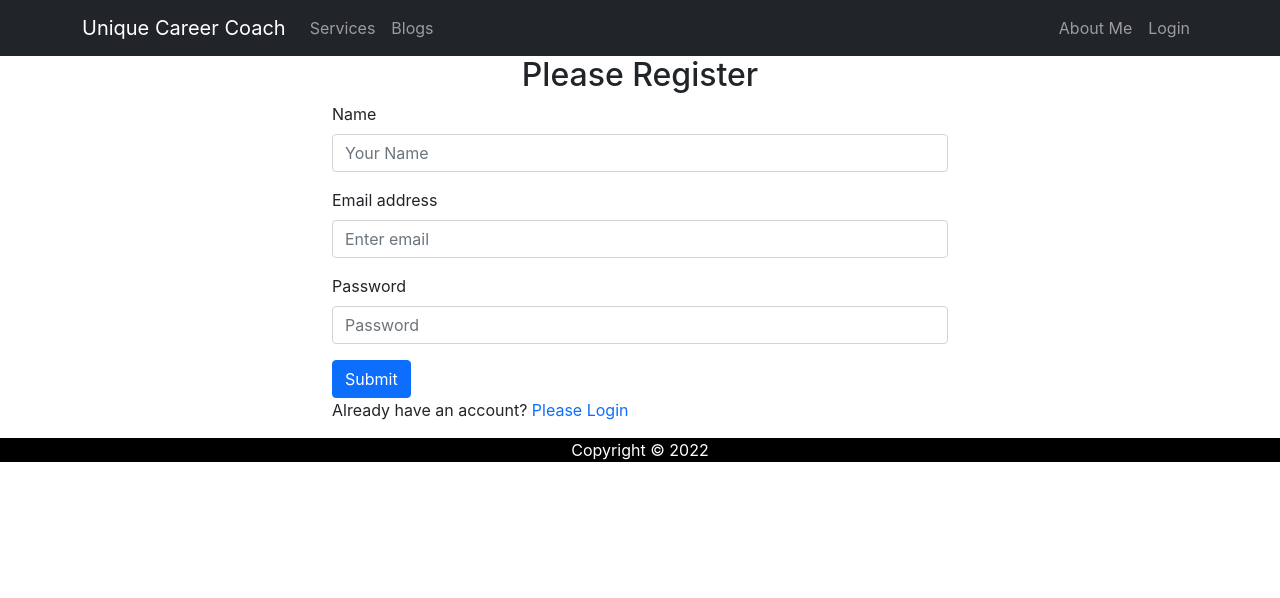
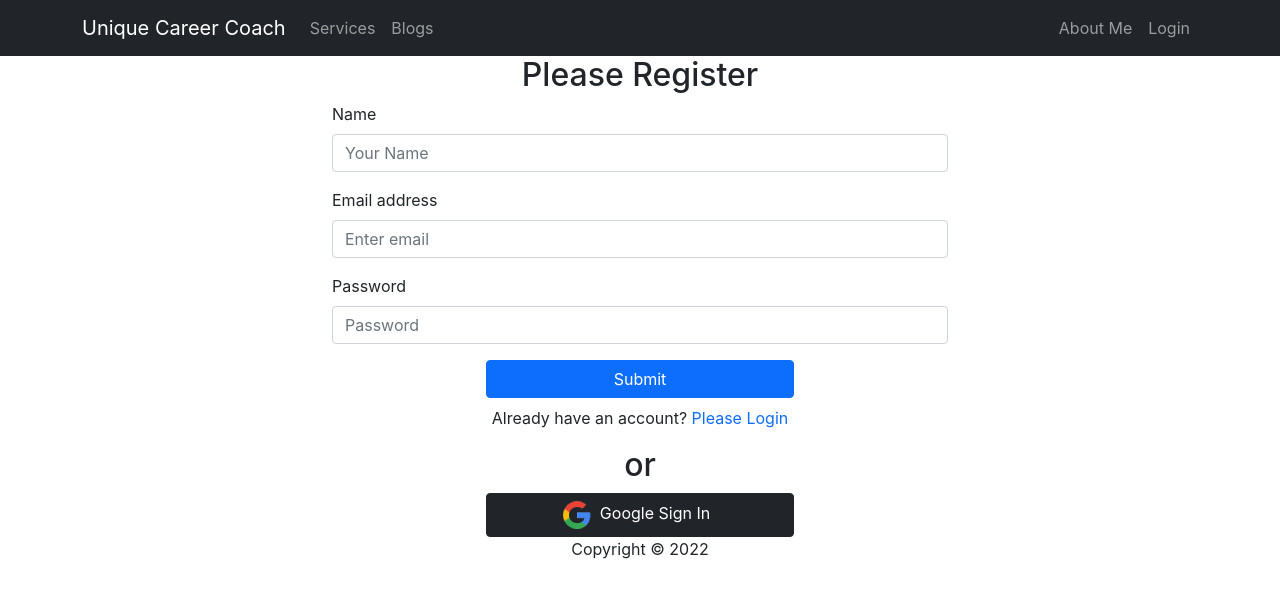
Before and after one commit to AtiqRahman1/unique-career-coach-assignment10, a React (Create React App) app: page /register in a window 1280 px wide. Shown: the top 598 px of the page. Built offline with nearby package versions, Linux system fonts and the light colour scheme; no server answers.

Commit message:
google login added

```diff
--- a/src/App.js
+++ b/src/App.js
@@ -2,12 +2,14 @@ import { Route, Routes } from 'react-router-dom';
 import './App.css';
 import AboutMe from './components/AboutMe/AboutMe';
 import Blogs from './components/Blogs/Blogs';
+import Checkout from './components/Checkout/Checkout';
 import Footer from './components/Footer/Footer';
 import Header from './components/Header/Header';
 import Home from './components/Home/Home';
 import Login from './components/Login/Login';
 import NotFound from './components/NotFound/NotFound';
 import Register from './components/Register/Register';
+import RequireAuth from './components/RequireAuth/RequireAuth';
 
 
 function App() {
@@ -21,6 +23,11 @@ function App() {
         <Route path='/aboutme' element={<AboutMe></AboutMe>}></Route>
         <Route path='/login' element={<Login></Login>}></Route>
         <Route path='/register' element={<Register></Register>}></Route>
+        <Route path='/checkout' element={
+          <RequireAuth>
+            <Checkout></Checkout>
+          </RequireAuth>
+        }></Route>
         <Route path='*' element={<NotFound></NotFound>}></Route>
 
       </Routes>
--- /dev/null
+++ b/src/components/Checkout/Checkout.js
@@ -0,0 +1,14 @@
+import React from 'react';
+
+const Checkout = () => {
+
+    return (
+        <div className='d-grid gap-2 col-4 mx-auto'>
+            <h2>Please check your booking</h2>
+            <button className='btn btn-outline-dark'>Confirm</button>
+
+        </div>
+    );
+};
+
+export default Checkout;
--- a/src/components/Footer/Footer.js
+++ b/src/components/Footer/Footer.js
@@ -4,7 +4,7 @@ const Footer = () => {
     const today = new Date();
     const year = today.getFullYear();
     return (
-        <footer className='bg-black text-center text-white'>
+        <footer className='text-center'>
             <p>Copyright © {year}</p>
         </footer>
     );
--- /dev/null
+++ b/src/components/GoogleLogin/GoogleLogin.js
@@ -0,0 +1,34 @@
+import React from 'react';
+import { useSignInWithGoogle } from 'react-firebase-hooks/auth';
+import { useNavigate } from 'react-router-dom';
+import auth from '../../firebase.init';
+import google from '../../images/google.png'
+
+const GoogleLogin = () => {
+    const [signInWithGoogle, user, loading, error] = useSignInWithGoogle(auth);
+    const navigate = useNavigate();
+    let errorElement;
+    if (user) {
+        navigate('/home')
+    }
+
+    if (error) {
+        errorElement = <div>
+            <p className='text-danger'>Error: {error.message}</p>
+        </div>
+
+    }
+    return (
+        <div>
+            <h2 className='text-center'>or</h2>
+            {errorElement}
+            <div className='d-grid gap-2 col-6 mx-auto'>
+                <button onClick={() => signInWithGoogle()} className='btn btn-dark'>
+                    <img src={google} alt="" />
+                    <span className='px-2'>Google Sign In</span></button>
+            </div>
+        </div>
+    );
+};
+
+export default GoogleLogin;
--- a/src/components/Header/Header.js
+++ b/src/components/Header/Header.js
@@ -1,24 +1,36 @@
+import { signOut } from 'firebase/auth';
 import React from 'react';
 import { Container, Nav, Navbar } from 'react-bootstrap';
+import { useAuthState } from 'react-firebase-hooks/auth';
 import { Link } from 'react-router-dom';
+import auth from '../../firebase.init';
 
 const Header = () => {
+    const [user] = useAuthState(auth);
+
+    const handleSignout = () => {
+        signOut(auth)
+    }
     return (
         <>
             <Navbar collapseOnSelect expand="lg" sticky='top' bg="dark" variant="dark">
                 <Container>
-                    <Navbar.Brand href="#home">Unique Career Coach</Navbar.Brand>
+                    <Navbar.Brand as={Link} to="home">Unique Career Coach</Navbar.Brand>
                     <Navbar.Toggle aria-controls="responsive-navbar-nav" />
                     <Navbar.Collapse id="responsive-navbar-nav">
                         <Nav className="me-auto">
                             <Nav.Link href="#services">Services</Nav.Link>
-                            <Nav.Link href="#blogs">Blogs</Nav.Link>
+                            <Nav.Link as={Link} to="blogs">Blogs</Nav.Link>
                         </Nav>
                         <Nav>
                             <Nav.Link as={Link} to="aboutme">About Me</Nav.Link>
-                            <Nav.Link as={Link} to="login">
-                                Login
-                            </Nav.Link>
+                            {user ?
+                                <button className='btn btn-link text-decoration-none text-white' onClick={handleSignout}>Sign out</button>
+                                :
+
+                                <Nav.Link as={Link} to="login">
+                                    Login
+                                </Nav.Link>}
                         </Nav>
                     </Navbar.Collapse>
                 </Container>
--- a/src/components/Login/Login.js
+++ b/src/components/Login/Login.js
@@ -3,6 +3,7 @@ import { Button, Form } from 'react-bootstrap';
 import { Link, useLocation, useNavigate } from 'react-router-dom';
 import { useSignInWithEmailAndPassword } from 'react-firebase-hooks/auth';
 import auth from '../../../src/firebase.init';
+import GoogleLogin from '../GoogleLogin/GoogleLogin';
 
 const Login = () => {
     const [email, setEmail] = useState("");
@@ -53,11 +54,12 @@ const Login = () => {
                 {
                     loading && <p>Loading...</p>
                 }
-                <Button variant="primary" type="submit">
+                <Button variant="primary mb-2 w-50 mx-auto d-block" type="submit">
                     Login
                 </Button>
             </Form>
-            <p>New here? <Link to='/register' className='text-primary pe-auto text-decoration-none' onClick={navigateRegister}>Please Register</Link></p>
+            <p className='text-center'>New here? <Link to='/register' className='text-primary pe-auto text-decoration-none' onClick={navigateRegister}>Please Register</Link></p>
+            <GoogleLogin></GoogleLogin>
         </div>
     );
 };
--- a/src/components/Register/Register.js
+++ b/src/components/Register/Register.js
@@ -4,6 +4,7 @@ import { Button, Form } from 'react-bootstrap';
 import { useCreateUserWithEmailAndPassword } from 'react-firebase-hooks/auth';
 import { Link, useNavigate } from 'react-router-dom';
 import auth from '../../firebase.init';
+import GoogleLogin from '../GoogleLogin/GoogleLogin';
 
 const Register = () => {
     const [email, setRegisterEmail] = useState("");
@@ -55,11 +56,12 @@ const Register = () => {
                     <Form.Control onBlur={handleRegisterPassword} type="password" placeholder="Password" required />
                 </Form.Group>
                 <p style={{ color: 'red' }}>{error}</p>
-                <Button variant="primary" type="submit">
+                <Button variant="primary mb-2 w-50 mx-auto d-block" type="submit">
                     Submit
                 </Button>
             </Form>
-            <p>Already have an account? <Link to='/login' className='text-primary pe-auto text-decoration-none' >Please Login</Link></p>
+            <p className='text-center'>Already have an account? <Link to='/login' className='text-primary pe-auto text-decoration-none' >Please Login</Link></p>
+            <GoogleLogin></GoogleLogin>
         </div>
     );
 };
--- a/src/components/Services/Service/Service.js
+++ b/src/components/Services/Service/Service.js
@@ -1,5 +1,6 @@
 import React from 'react';
 import { Button, Card } from 'react-bootstrap';
+import { Link } from 'react-router-dom';
 
 
 const Service = ({ service }) => {
@@ -14,7 +15,10 @@ const Service = ({ service }) => {
                 <Card.Text>
                     {description}
                 </Card.Text>
-                <Button variant="light">Book Now</Button>
+                <Link to='/checkout'>
+                    <Button variant="light">Book Now</Button>
+                </Link>
+
             </Card.Body>
         </Card>
 
--- a/src/components/Services/Services.js
+++ b/src/components/Services/Services.js
@@ -21,9 +21,6 @@ const Services = () => {
                         service={service}
                     ></Service>)
                 }
-
-
-
             </div>
         </div>
     );
```
Also changed, not shown: src/images/google.png (added).
